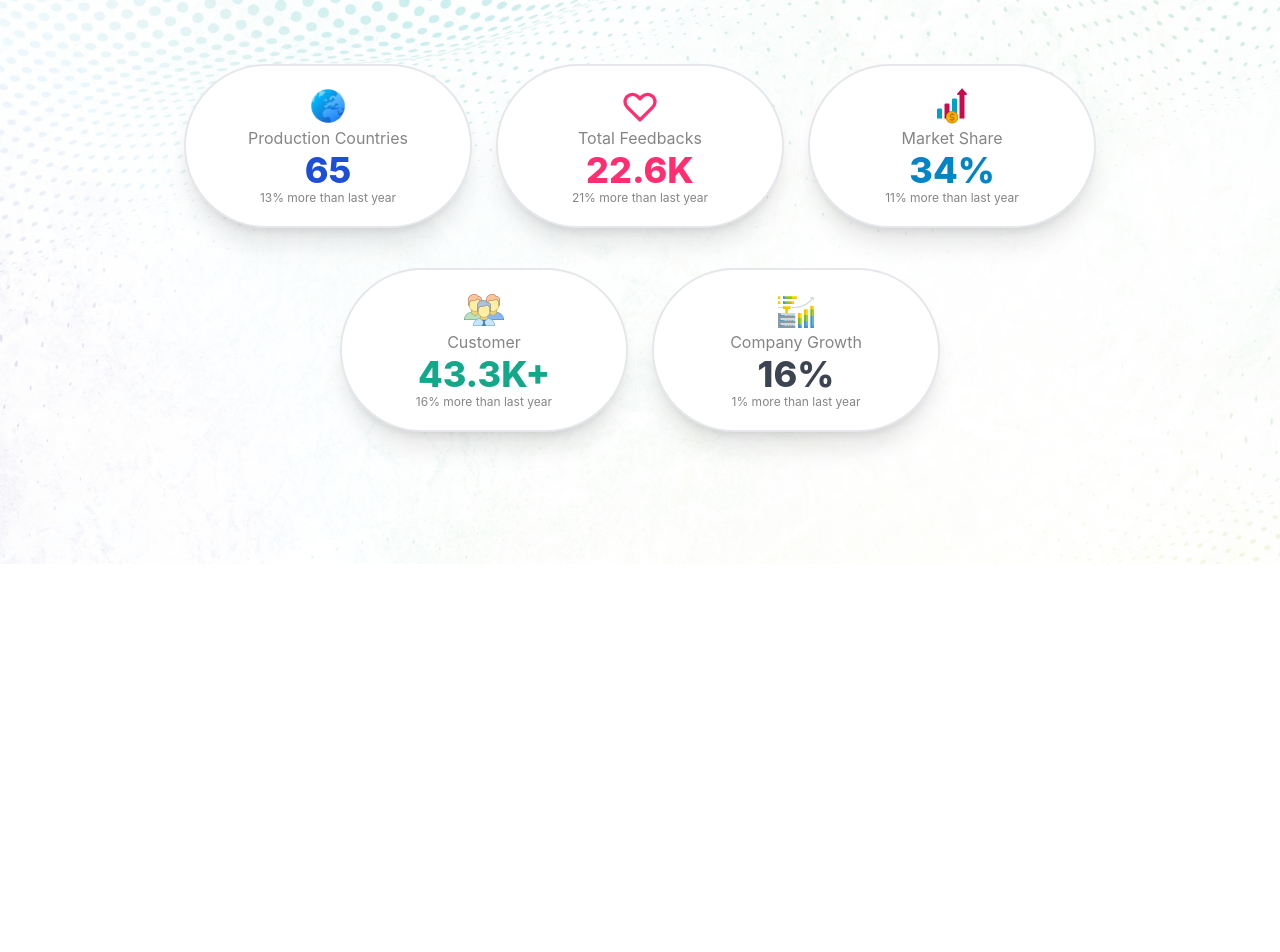
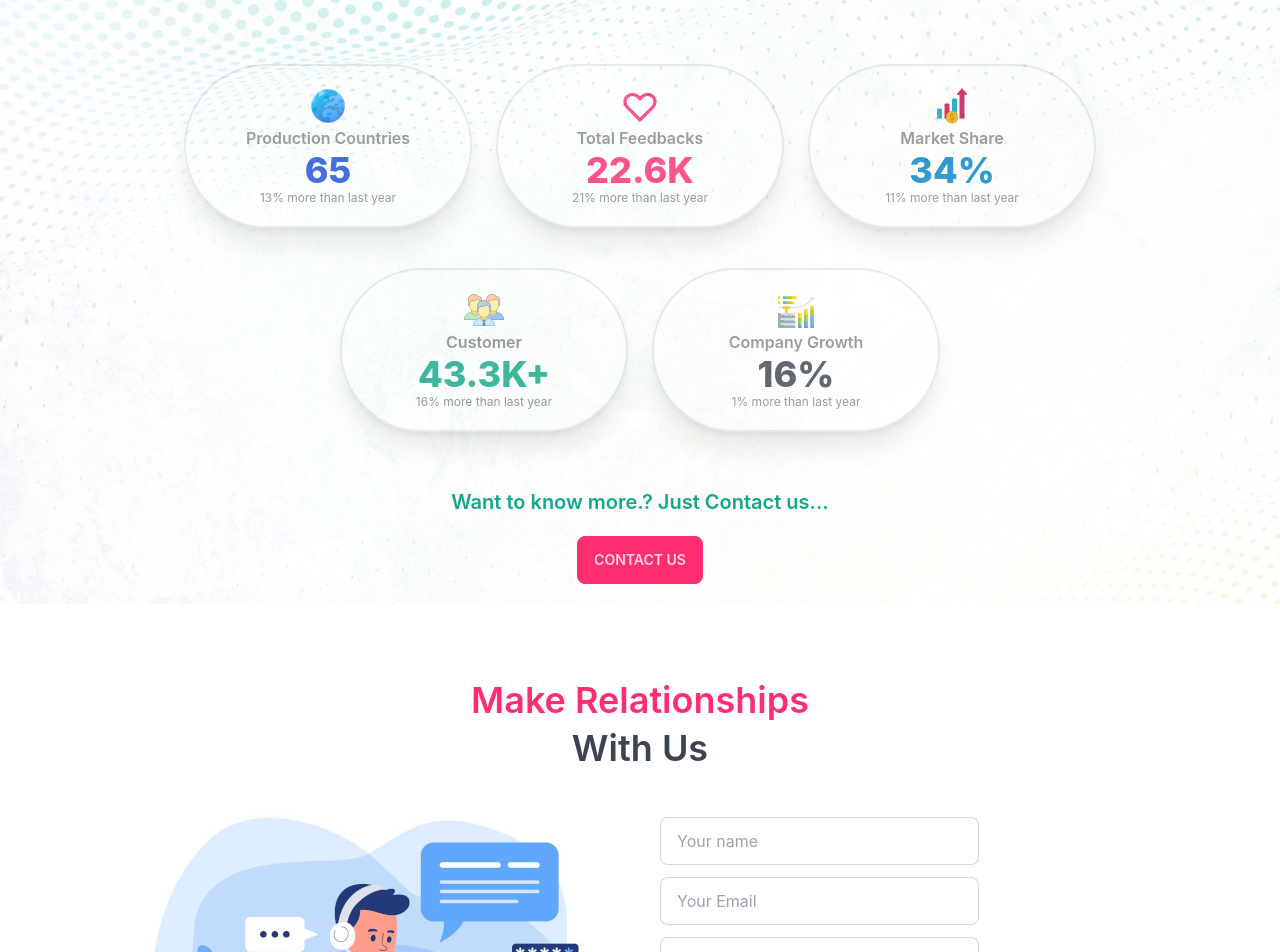
Before and after one commit to MohammadAmitHasan/NBSP-Manufacturer-ClientSide, a React (Create React App) app: page / in a window 1280 px wide. Shown: the part 1680-2632 px from the top of the page. Before the commit the page ends 2244 px from the top, so only its background shows below. Built offline with nearby package versions, Linux system fonts and the light colour scheme; no server answers.

Commit message:
Contact us section done

```diff
--- a/src/Pages/Home/BSummary.js
+++ b/src/Pages/Home/BSummary.js
@@ -6,6 +6,7 @@ import customer from '../../Images/Icons/icons8-people-80.png'
 import growth from '../../Images/Icons/icons8-growth-64.png'
 
 const BSummary = () => {
+
     return (
         <div className='w-full min-h-[80vh] relative mt-20'>
             <div className='h-full w-full top-0 absolute' style={{
@@ -13,61 +14,69 @@ const BSummary = () => {
                 backgroundSize: 'cover',
                 opacity: 0.2,
             }}></div>
-            <div className='absolute w-full p-10'>
+
+            <div className='w-full p-10'>
                 <h1 className='text-secondary text-3xl md:text-4xl font-semibold text-center'>Millions Trust Our Products</h1>
 
-                <div className='mt-10 container mx-auto'>
+                <div className='mt-10 mb-28 container mx-auto'>
                     <div class="flex justify-center flex-wrap max-w-5xl mx-auto">
 
-                        <div className='text-center p-5 rounded-full bg-white border-2 shadow-xl hover:scale-110 ease-linear duration-300 my-5 mx-3 w-72'>
+                        <div className='text-center p-5 rounded-full bg-white border-2 shadow-xl hover:scale-110 ease-linear duration-200 my-5 mx-3 w-72'>
                             <div>
                                 <img className='w-10 h-10 mx-auto' src={world} alt="World wide production " />
                             </div>
-                            <div class="stat-title">Production Countries</div>
+                            <div class="stat-title font-semibold">Production Countries</div>
                             <div class="stat-value text-blue-700">65</div>
                             <div class="stat-desc">13% more than last year</div>
                         </div>
 
-                        <div className='text-center p-5 rounded-full bg-white border-2 shadow-xl hover:scale-110 ease-linear duration-300 my-5 mx-3 w-72'>
+                        <div className='text-center p-5 rounded-full bg-white border-2 shadow-xl hover:scale-110 ease-linear duration-200 my-5 mx-3 w-72'>
                             <div class="text-primary">
                                 <svg xmlns="http://www.w3.org/2000/svg" fill="none" viewBox="0 0 24 24" class="inline-block w-10 h-10 stroke-current"><path stroke-linecap="round" stroke-linejoin="round" stroke-width="2" d="M4.318 6.318a4.5 4.5 0 000 6.364L12 20.364l7.682-7.682a4.5 4.5 0 00-6.364-6.364L12 7.636l-1.318-1.318a4.5 4.5 0 00-6.364 0z"></path></svg>
                             </div>
-                            <div class="stat-title">Total Feedbacks</div>
+                            <div class="stat-title font-semibold">Total Feedbacks</div>
                             <div class="stat-value text-primary">22.6K</div>
                             <div class="stat-desc">21% more than last year</div>
                         </div>
 
 
 
-                        <div className='text-center p-5 rounded-full bg-white border-2 shadow-xl hover:scale-110 ease-linear duration-300 my-5 mx-3 w-72'>
+                        <div className='text-center p-5 rounded-full bg-white border-2 shadow-xl hover:scale-110 ease-linear duration-200 my-5 mx-3 w-72'>
                             <div>
                                 <img className='w-10 h-10 mx-auto' src={share} alt="Market share" />
                             </div>
-                            <div class="stat-title">Market Share</div>
+                            <div class="stat-title font-semibold">Market Share</div>
                             <div class="stat-value text-sky-600">34%</div>
                             <div class="stat-desc">11% more than last year</div>
                         </div>
 
-                        <div className='text-center p-5 rounded-full bg-white border-2 shadow-xl hover:scale-110 ease-linear duration-300 my-5 mx-3 w-72'>
+                        <div className='text-center p-5 rounded-full bg-white border-2 shadow-xl hover:scale-110 ease-linear duration-200 my-5 mx-3 w-72'>
                             <div>
                                 <img className='w-10 h-10 mx-auto' src={customer} alt="Market share" />
                             </div>
-                            <div class="stat-title">Customer</div>
+                            <div class="stat-title font-semibold">Customer</div>
                             <div class="stat-value text-secondary">43.3K+</div>
                             <div class="stat-desc">16% more than last year</div>
                         </div>
 
-                        <div className='text-center p-5 rounded-full bg-white border-2 shadow-xl hover:scale-110 ease-linear duration-300 my-5 mx-3 w-72'>
+                        <div className='text-center p-5 rounded-full bg-white border-2 shadow-xl hover:scale-110 ease-linear duration-200 my-5 mx-3 w-72'>
                             <div>
                                 <img className='w-10 h-10 mx-auto' src={growth} alt="Market share" />
                             </div>
-                            <div class="stat-title">Company Growth</div>
+                            <div class="stat-title font-semibold">Company Growth</div>
                             <div class="stat-value text-neutral">16%</div>
                             <div class="stat-desc">1% more than last year</div>
                         </div>
 
                     </div>
                 </div>
+
+            </div>
+            <div className='text-center p-5 mt-10 text-xl text-secondary font-semibold absolute w-full bottom-0 '>
+                <p>
+                    Want to know more.? Just Contact us...
+                </p>
+                <button className='btn btn-primary mt-5'>Contact Us</button>
             </div>
         </div>
     );
--- a/src/Pages/Home/Banner.js
+++ b/src/Pages/Home/Banner.js
@@ -11,7 +11,7 @@ const Banner = () => {
                 opacity: 0.08,
             }}>
             </div>
-            <div className="grid grid-cols-1 lg:grid-cols-2 gap-5 text-gray-700 p-5  lg:-mt-20">
+            <div className="grid grid-cols-1 lg:grid-cols-2 gap-5 text-gray-700 p-5  lg:-mt-20 absolute">
                 <div className='flex justify-center items-center'>
                     <div>
                         <img src={banner} alt='Cycle parts' className='w-full rounded-2xl' />
@@ -24,7 +24,7 @@ const Banner = () => {
                         <h3 className='text-2xl md:text-3xl font-semibold'><span className='text-secondary'>UNBEATABLE</span> Price</h3>
                         <div className='w-full h-1 bg-gradient-to-r from-secondary via-primary to-secondary my-5'> </div>
                         <p className='text-xl my-4'>No Sacrifices in quality, Simply the best pricing</p>
-                        <button className="btn btn-primary">Get Started</button>
+                        <button className='btn btn-primary'>Get Started</button>
                     </div>
                 </div>
             </div>
--- /dev/null
+++ b/src/Pages/Home/ContactUs.js
@@ -0,0 +1,82 @@
+import React from 'react';
+import { useForm } from 'react-hook-form';
+import contact from '../../Images/contactUs.jpg'
+
+const ContactUs = () => {
+    const { register, formState: { errors }, handleSubmit } = useForm();
+
+    const onSubmit = async data => {
+        console.log(data)
+    }
+
+    return (
+        <div className='container mx-auto mt-14 p-5' id='contact-us'>
+            <div className='text-3xl md:text-4xl font-semibold text-center'>
+                <h2 className='text-primary mb-2'>Make Relationships</h2>
+                <h2 className='text-neutral'>With Us</h2>
+            </div>
+
+            <div className='grid grid-cols-1 md:grid-cols-2 gap-10 mt-5'>
+                <div className='flex justify-center items-center md:justify-end'>
+                    <div>
+                        <img src={contact} alt="Contact Us" />
+                    </div>
+                </div>
+
+                <div className='flex justify-center lg:justify-start items-center'>
+                    <form onSubmit={handleSubmit(onSubmit)}>
+                        <div className="grid grid-cols-1 gap-3 mt-5 form-control w-full max-w-xs">
+
+                            <div>
+                                <input type="text" autoComplete='off' placeholder="Your name" className="input input-bordered w-full max-w-xs"
+                                    {...register("name", {
+                                        required: {
+                                            value: true,
+                                            message: 'Name required'
+                                        }
+                                    })}
+                                />
+                                {errors.name?.type === 'required' &&
+                                    <p className='text-red-500 mt-1 rounded-lg'>
+                                        {errors.name.message}
+                                    </p>}
+                            </div>
+
+
+                            <div>
+                                <input type="email" autoComplete='off' placeholder="Your Email" className="input input-bordered w-full max-w-xs"
+                                    {...register("email", {
+                                        pattern: {
+                                            value: /^(([^<>()[\]\\.,;:\s@"]+(\.[^<>()[\]\\.,;:\s@"]+)*)|(".+"))@((\[[0-9]{1,3}\.[0-9]{1,3}\.[0-9]{1,3}\.[0-9]{1,3}\])|(([a-zA-Z\-0-9]+\.)+[a-zA-Z]{2,}))$/,
+                                            message: 'Provide a valid email'
+                                        },
+                                        required: {
+                                            value: true,
+                                            message: 'Email required'
+                                        }
+                                    })}
+                                />
+                                {errors.email?.type === 'required' &&
+                                    <p className='text-red-500 mt-1 rounded-lg'>
+                                        {errors.email.message}
+                                    </p>}
+                                {errors.email?.type === 'pattern' &&
+                                    <p className='text-red-500 mt-1 rounded-lg'>
+                                        {errors.email.message}
+                                    </p>}
+                            </div>
+                            <textarea name="" placeholder='Write your comment please' className="textarea textarea-bordered w-full max-w-xs" cols="30" rows="5"></textarea>
+
+                            <input className='btn w-full rounded-full bg-neutral' type="submit" value='Send to Us' />
+                        </div>
+
+
+                    </form>
+                </div>
+
+            </div>
+        </div>
+    );
+};
+
+export default ContactUs;
--- a/src/Pages/Home/Home.js
+++ b/src/Pages/Home/Home.js
@@ -1,6 +1,7 @@
 import React from 'react';
 import Banner from './Banner';
 import BSummary from './BSummary';
+import ContactUs from './ContactUs';
 import Parts from './Parts';
 import Welcome from './Welcome';
 
@@ -11,6 +12,7 @@ const Home = () => {
             <Welcome></Welcome>
             <Parts></Parts>
             <BSummary></BSummary>
+            <ContactUs></ContactUs>
         </div>
     );
 };
--- a/src/Pages/Shared/Part.js
+++ b/src/Pages/Shared/Part.js
@@ -5,11 +5,11 @@ const Part = ({ part }) => {
     return (
         <div className='rounded-xl shadow-xl relative border-2 border-gray-200'>
             <div className='p-3 mb-[75px]'>
-                <div className='overflow-hidden'>
+                <div className='overflow-hidden bg-gray-100 rounded-lg'>
                     <img className='hover:scale-110 ease-linear duration-300' src={img} alt="part" />
                 </div>
                 <div>
-                    <h3 className='text-xl mb-2 font-semibold text-secondary'>{name}</h3>
+                    <h3 className='text-xl mb-2 font-semibold text-secondary mt-3'>{name}</h3>
                     <p><span className='font-semibold'>Description:</span> {description}</p>
                     <p className='mt-1'><span className='font-semibold'>Available Stock:</span> {availableQuantity} Pieces</p>
                     <p className='mt-1'><span className='font-semibold'>Minimum Order Quantity:</span> {minimumOrder} Pieces</p>
```
Also changed, not shown: firebase.json (added), src/Images/contactUs.jpg (added), 1 other file (tests, documents, lock files or other folders).
